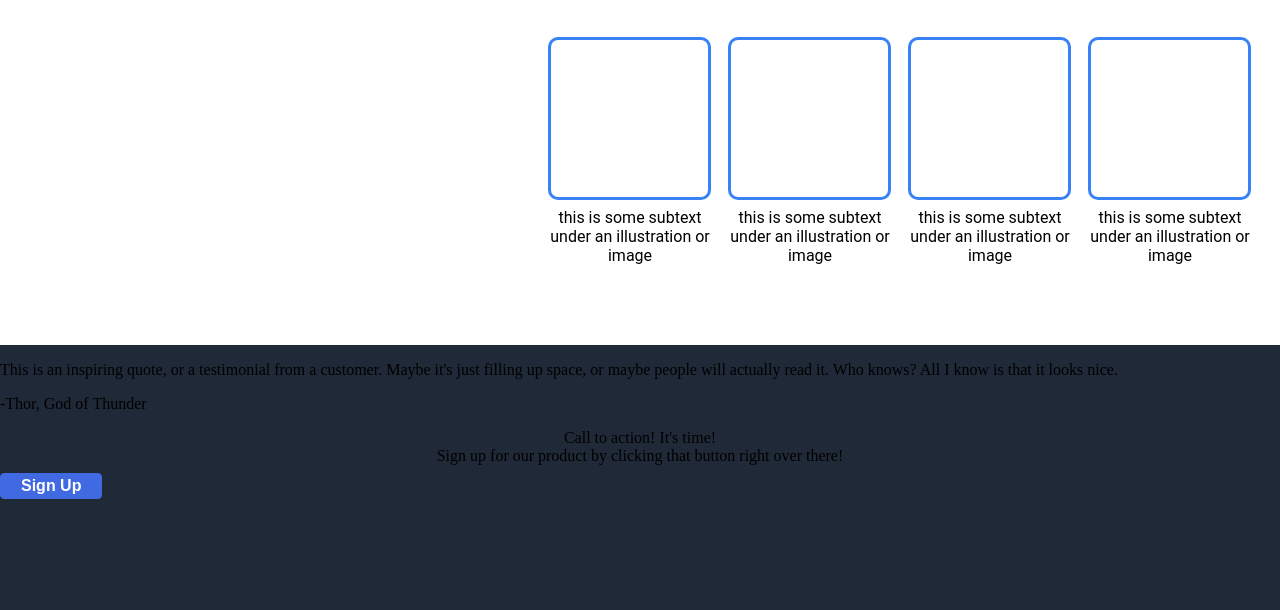
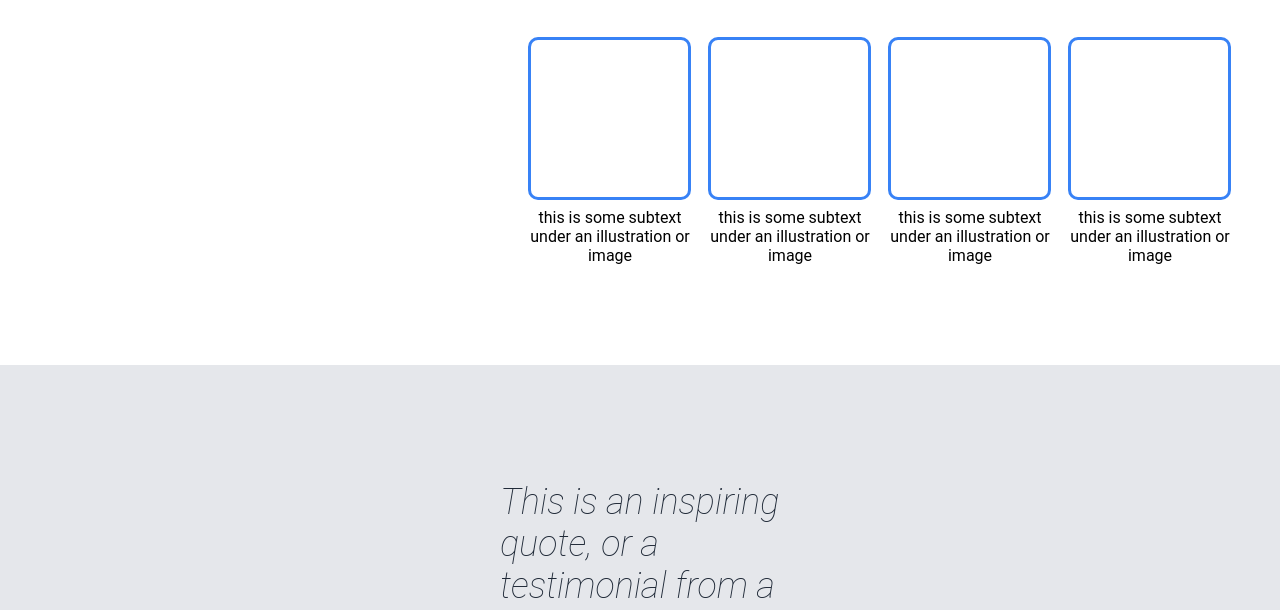
Before and after one commit to kyungwan2023F/odin-landing-page, a plain HTML site: page index.html in a window 1280 px wide. Shown: the part 629-1239 px from the top of the page. Before the commit the page ends 1128 px from the top, so only its background shows below. Drawn offline with Linux system fonts and the light colour scheme.

Commit message:
added styles to the quote section and the call to action section.

```diff
--- a/style.css
+++ b/style.css
@@ -32,6 +32,7 @@ body {
   }
 
   .hero {
+    background: #1F2937;
     color: white;
     margin-top: 80px;
     margin-bottom: 80px;
@@ -79,9 +80,9 @@ body {
 
   .information {
     padding-top: 20px;
-    padding-left: 400px;
-    padding-right: 400px;
-    padding-bottom: 80px;
+    padding-left: 380px;
+    padding-right: 380px;
+    padding-bottom: 100px;
     background-color: white;
     color: black;
     font-family: 'Roboto', sans-serif;
@@ -113,15 +114,56 @@ body {
     height: 125px;
   }
 
-  .texts {
-    display: flex;
-    flex-direction: column;
-    align-items: center;
-    margin-top: 16px; /* Add margin-top to create space between the box and the texts */
-  }
-
   .container .text {
     width: 180px;
     text-align: center;
     margin-top: 0px;
   }
+
+  .quote {
+    background-color: #E5E7EB;
+    color: #1F2937;
+    padding: 80px 500px;
+  }
+
+  .quote p {
+    font-size: 36px;
+    font-family: 'Roboto', sans-serif;
+    font-style: italic;
+    font-weight: lighter;
+  }
+
+  .quote .text {
+    font-family: 'Roboto', sans-serif;
+    font-size: 24px;
+    font-weight: bold;
+    text-align: right;
+    margin-right: 80px;
+  }
+
+  .action {
+    background: white;
+    padding: 80px 400px;
+  }
+
+  .action .container2 {
+    display: flex;
+    justify-content: space-between;
+    background: royalblue;
+    color: white;
+    padding: 60px 120px;
+    border: 1px solid royalblue;
+    border-radius: 10px;
+    font-family: 'Roboto', sans-serif;
+  }
+
+  .container2 .text {
+    font-size: 20px;
+    font-weight: bold;
+  }
+
+  .container2 button {
+    border: 1px solid white;
+    border-radius: 8px;
+    padding: 3px 30px;
+  }
```
